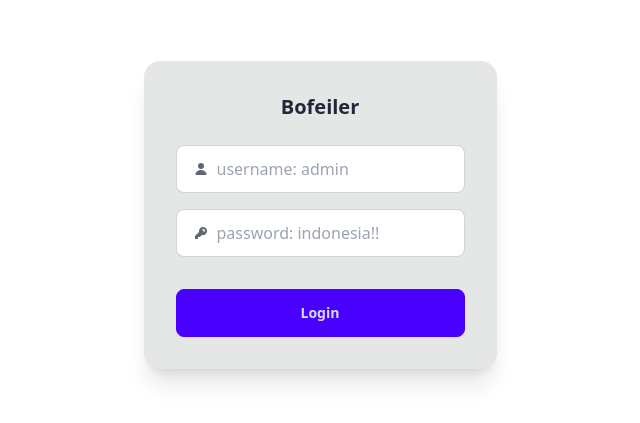
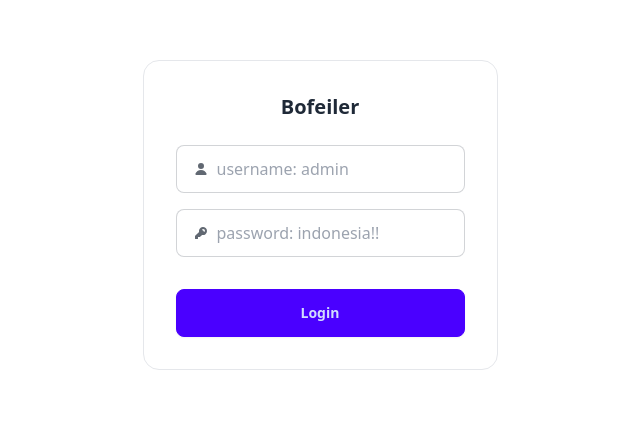
Before and after one commit to swrdna/bofeiler-react, a React (Vite) app: page /login in a window 1280 px wide. Shown: the part 185-608 px from the top of the page, without its empty margins (320-960 px from the left). Built offline with nearby package versions, Linux system fonts and the light colour scheme.

Commit message:
Update login form card

```diff
--- a/src/pages/login.page.tsx
+++ b/src/pages/login.page.tsx
@@ -2,7 +2,7 @@ import { LoginForm } from '@/features';
 
 const LoginPage = () => (
   <div className="flex h-screen w-full items-center justify-center px-4">
-    <div className="card bg-base-300 shadow-xl">
+    <div className="card border">
       <div className="card-body">
         <div className="card-title justify-center mb-4">Bofeiler</div>
         <LoginForm />
```
